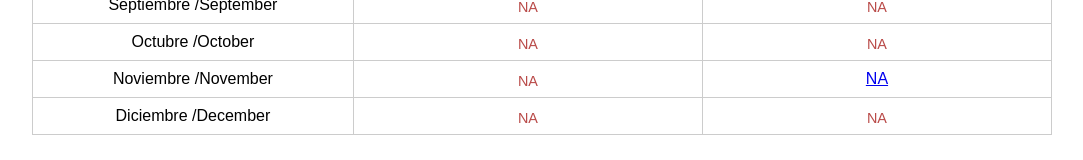
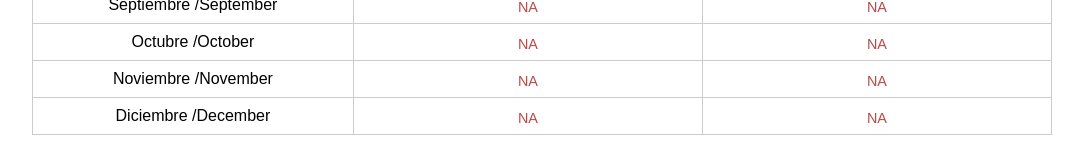
Before and after one commit to grdino/isla-trapani, a Next.js app: page /owners in a window 1280 px wide. Shown: the part 1443-1603 px from the top of the page, without its empty margins (8-1091 px from the left). Built offline with nearby package versions, Linux system fonts and the light colour scheme; sample sign-in values are in the browser's storage.

Commit message:
Update owners.js

```diff
--- a/pages/owners.js
+++ b/pages/owners.js
@@ -267,9 +267,7 @@ export default function Owners() {
                  <div className="no-hay-text">NA</div>
                 </td>
                 <td data-label="Admon&#10;/Admin">
-                  <a href="/owners-docs/hoa/admin_2025-11.pdf" target="_self">
-                    NA
-                  </a>
+                 <div className="no-hay-text">NA</div>
                 </td>
               </tr>
               <tr>
```
